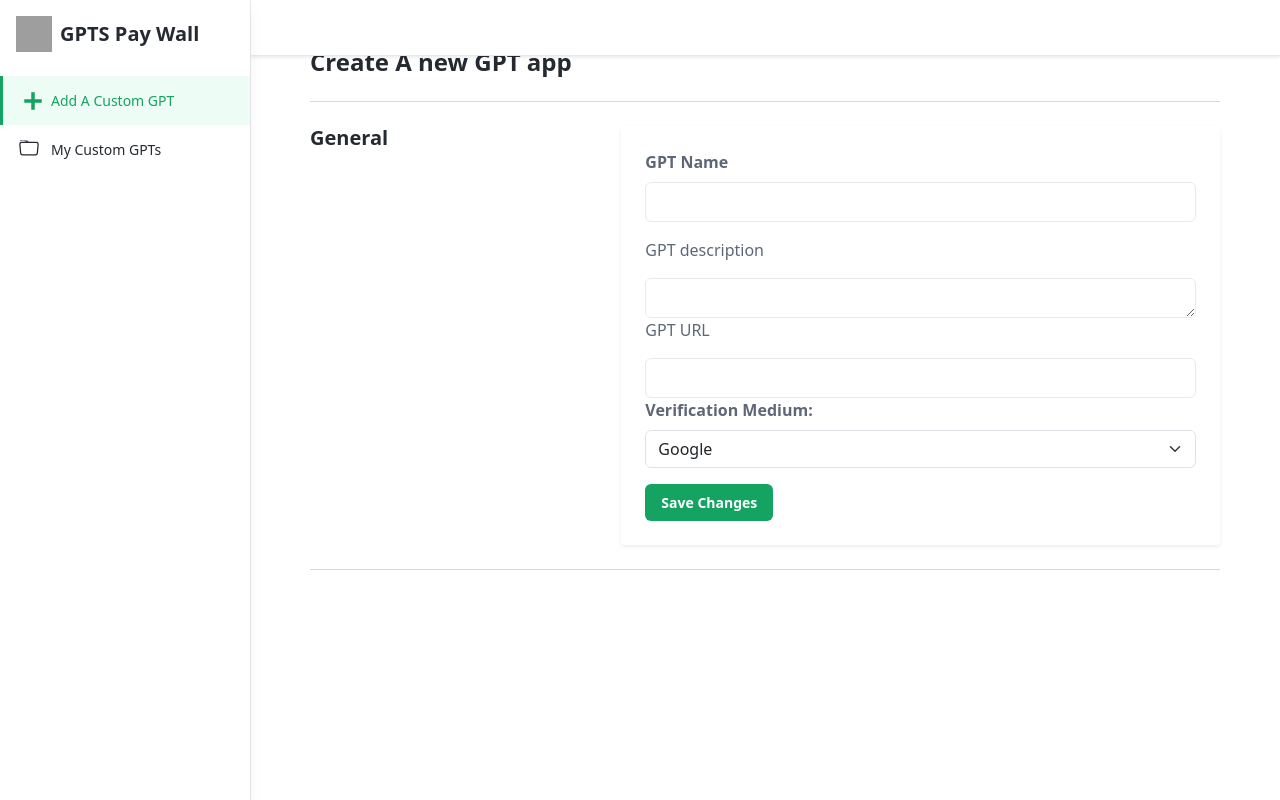
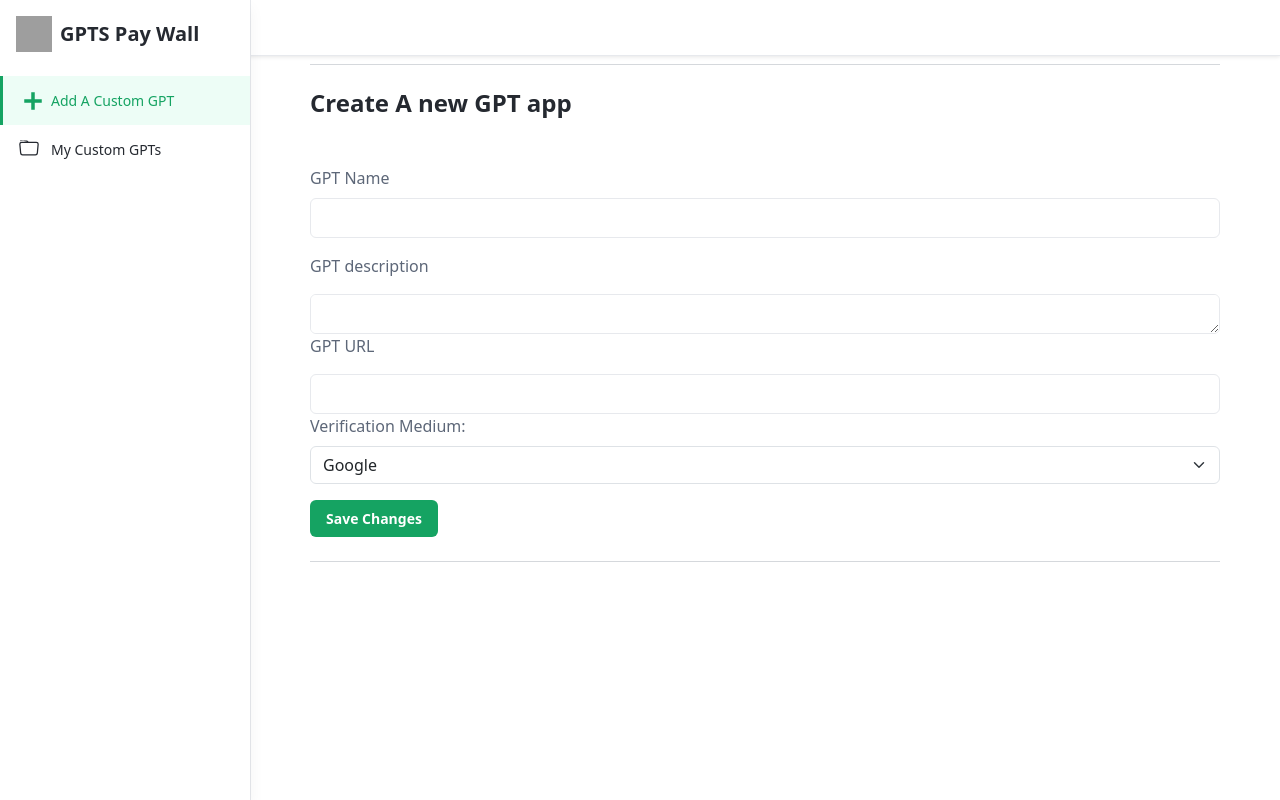
Before and after one commit to vertexcover-io/gategpt, a FastAPI app: template templates/register_gpt.html in a window 1280 px wide. Run offline with FastAPI, Linux system fonts and the light colour scheme; the template is opened without the code that fills it, so the values that code supplies are empty; parts of the project's set-up code (start-up, migrations or seed data) failed here and were passed over; grey boxes are pictures that could not be loaded.

Commit message:
feat: update create gpt form

```diff
--- a/templates/register_gpt.html
+++ b/templates/register_gpt.html
@@ -2,25 +2,17 @@
 block body %}
 <div class="app-content pt-3 p-md-3 p-lg-4">
   <div class="container-xl">
-    <h1 class="app-page-title">Create A new GPT app</h1>
     <hr class="mb-4" />
     <div class="row g-4 settings-section">
       <div class="col-12 col-md-4">
-        <h3 class="section-title">General</h3>
-        <div class="section-intro"></div>
+        <h1 class="app-page-title">Create A new GPT app</h1>
       </div>
-      <div class="col-12 col-md-8">
-        <div class="app-card app-card-settings shadow-sm p-4">
+      <div id="error" role="alert" style="display: none"></div>
       <div class="app-card-body">
         <form class="settings-form">
           <div class="mb-3">
             <label for="setting-input-1" class="form-label">GPT Name</label>
-                <input
-                  type="text"
-                  class="form-control"
-                  id="gpt-name"
-                  required
-                />
+            <input type="text" class="form-control" id="gpt-name" required />
           </div>
           <div class="mb-3">GPT description</div>
           <textarea
@@ -51,8 +43,6 @@
         </form>
       </div>
     </div>
-      </div>
-    </div>
     <hr class="my-4" />
   </div>
 </div>
```
Lines whose indentation alone changed are shown as unchanged.
